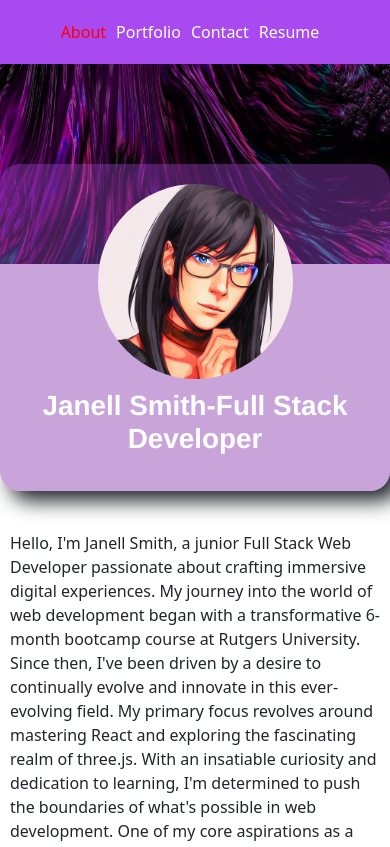
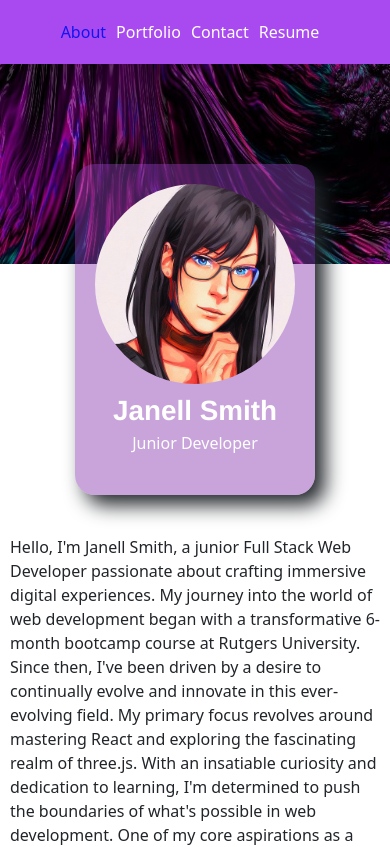
Before and after one commit to jellobear27/react-portfolio, a React (Vite) app: page / in a window 390 px wide. Shown: the top 847 px of the page. Built offline with nearby package versions, Linux system fonts and the light colour scheme.

Commit message:
css stuff, responsive

```diff
--- a/src/App.css
+++ b/src/App.css
@@ -9,7 +9,7 @@
 }
 /*Styles for active links, setting their color to red*/
 .active-link {
-  color: red !important;
+  color: #1215ef !important;
 }
 
 .info {
@@ -38,12 +38,17 @@
 
 .avatar-img {
   display: flex;
-  height: 195px;
-  width: fit-content;
+  /* height: 195px; */
+  width: 100%;
+  max-width: 200px;
   border-radius: 50%;
   overflow: hidden;
   margin-left: auto;
   margin-right: auto;
+}
+
+.profile-img {
+  width: 100%;
 }
 
 .title {
@@ -53,11 +58,14 @@
   padding-top: 10px;
   padding-bottom: 5%;
   color: white;
+  display: flex;
+  flex-direction: column;
 }
 
 .title h1 {
   font-weight: 600;
   font-family: "Franklin Gothic Medium", "Arial Narrow", Arial, sans-serif;
+  margin-bottom: -20px;
 }
 
 .profile-card {
@@ -70,6 +78,7 @@
   text-align: center;
   box-shadow: 10px 10px 20px;
   margin-top: -150px;
+  /* min-width: 400px; */
 }
 
 .card-container {
@@ -148,16 +157,16 @@
 }
 
 .gitButton {
-  background-color: blueviolet;
+  background-color: #5b32d7a6;
 }
 
 .depButton {
-  background-color: blue;
+  background-color: #500566;
 }
 
 .myBtn:hover {
-  background-color: #7d0945;
-  border-color: #7d0945;
+  background-color: #2b1ccb;
+  border-color: #2b1ccb;
 }
 
 .contact-header {
@@ -170,22 +179,25 @@
 }
 /* Styling for the custom send message button */
 .custom-send-message-button {
-  background-color: #6949ec;
+  background-color: #5b32d7a6;
   border: none;
   color: white;
   text-align: center;
   text-decoration: none;
   display: inline-block;
   font-size: 16px;
-  margin: 4px 2px;
+  margin: 10px auto;
   cursor: pointer;
   padding: 10px 24px;
   border-radius: 4px;
   transition-duration: 0.4s;
 }
+.send-button{
+  display: flex;
+}
 /* Styling for the custom send message button when hovered over */
 .custom-send-message-button:hover {
-  background-color: #a6a0e9;
+  background-color: #2b1ccb;
   color: white;
 }
 
@@ -200,7 +212,7 @@ footer {
 .resumeButton {
   display: block;
   margin: 0 auto;
-  background-color: #065cb7;
+  background-color: #5b32d7a6;
   color: white;
   padding: 10px 20px;
   border: none;
@@ -212,7 +224,7 @@ footer {
 }
 
 .resumeButton:hover {
-  background-color: #500566;
+  background-color: #2b1ccb;
 }
 
 footer a {
@@ -229,7 +241,7 @@ footer a {
 }
 
 footer a:hover {
-  background-color: #3a5fe7;
+  background-color: #2b1ccb;
 }
 /* ProjectRow.css */
 
@@ -324,4 +336,7 @@ footer a:hover {
   .resumeButton {
     margin-bottom: 20px;
   }
+   .custom-send-message-button {
+    margin: 10px auto;
+  }
 }
--- a/src/components/CardContainer/AvatarImg.jsx
+++ b/src/components/CardContainer/AvatarImg.jsx
@@ -4,7 +4,7 @@ import React from 'react'
 function AvatarImg() {
   return (
     <div className="avatar-img">
-        <img src="assets/avatar.JPG" alt="profile pic" />
+        <img className='profile-img' src="assets/avatar.JPG" alt="profile pic" />
       </div>
   )
 }
--- a/src/components/CardContainer/Title.jsx
+++ b/src/components/CardContainer/Title.jsx
@@ -1,13 +1,15 @@
-import React from 'react'
+import React from "react";
 
 function Title() {
   return (
     <div className="title">
-          <h1>
-            <strong>Janell Smith-Full Stack Developer</strong>
-          </h1>
-        </div>
-  )
+      <h1>
+        <strong>Janell Smith</strong>
+      </h1>
+      <br />
+      <p>Junior Developer</p>
+    </div>
+  );
 }
 
-export default Title
+export default Title;
--- a/src/components/ContactForm.jsx
+++ b/src/components/ContactForm.jsx
@@ -129,9 +129,11 @@ import { Container, Row, Col, Form, Button } from "react-bootstrap";
                       </div>
                     )}
                   </Form.Group>
-                  <Button type="submit" className="custom-send-message-button">
+                  <div className="send-button">
+                  <button type="submit" className="custom-send-message-button">
                     Send Message
-                  </Button>
+                  </button>
+                  </div>
                 </Form>
               </Col>
             </Row>
```
